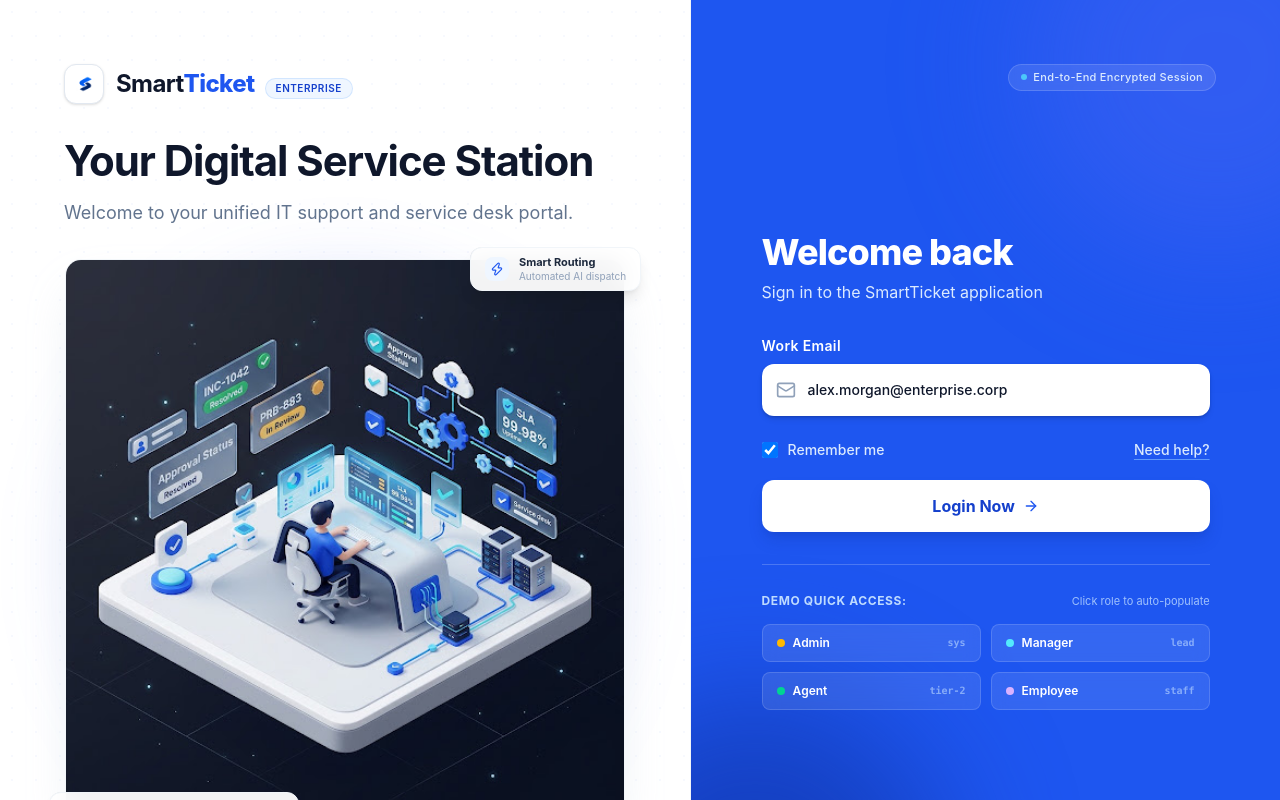
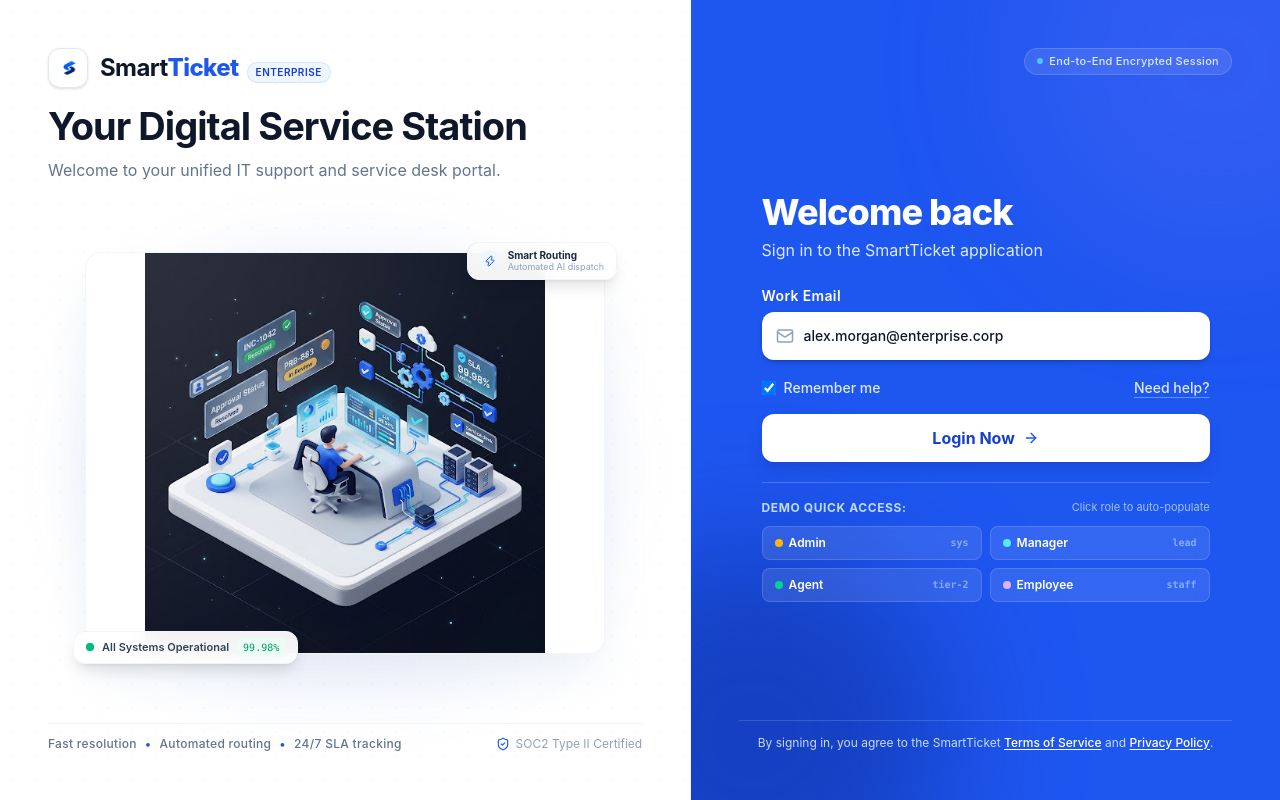
Before and after one commit to Jai7525/Smart-it-service-desk, a React (Vite) app in the folder frontend/: page /login in a window 1280 px wide. Shown: the top 800 px of the page. Built offline with nearby package versions, Linux system fonts and the light colour scheme; no server answers.

Commit message:
fix(login): fit layout onto single desktop viewport without vertical scroll

```diff
--- a/frontend/src/pages/LoginPage.tsx
+++ b/frontend/src/pages/LoginPage.tsx
@@ -67,22 +67,22 @@ export const LoginPage: React.FC = () => {
   };
 
   return (
-    <main className="w-full min-h-screen flex flex-col lg:flex-row flex-1 bg-slate-50 antialiased font-sans select-none selection:bg-[#1E56F0] selection:text-white">
+    <main className="w-full min-h-screen lg:h-screen lg:overflow-hidden flex flex-col lg:flex-row flex-1 bg-slate-50 antialiased font-sans select-none selection:bg-[#1E56F0] selection:text-white">
       {/* ========================================================================= */}
       {/* LEFT SECTION: Branding & 3D Illustration (54% Width)                      */}
       {/* ========================================================================= */}
       <section
         aria-label="Welcome and illustration"
-        className="w-full lg:w-[54%] bg-white flex flex-col justify-between p-8 sm:p-12 lg:p-14 xl:p-16 border-r border-slate-100 relative overflow-hidden"
+        className="w-full lg:w-[54%] h-full bg-white flex flex-col justify-between p-6 sm:p-8 lg:p-8 xl:p-12 border-r border-slate-100 relative overflow-hidden"
       >
         {/* Subtle Ambient Background Pattern */}
         <div className="absolute inset-0 bg-[radial-gradient(#1E56F0_1px,transparent_1px)] [background-size:24px_24px] opacity-[0.035] pointer-events-none" />
 
         {/* Top Content: SmartTicket Logo & Header */}
-        <div className="relative z-10 space-y-6">
+        <div className="relative z-10 space-y-3 xl:space-y-4">
           {/* SmartTicket Custom S-Logo matching design screenshot */}
           <div className="flex items-center gap-3">
-            <div className="w-10 h-10 rounded-xl bg-white border border-slate-200 shadow-sm flex items-center justify-center p-1.5">
+            <div className="w-9 h-9 xl:w-10 xl:h-10 rounded-xl bg-white border border-slate-200 shadow-sm flex items-center justify-center p-1.5">
               <img
                 src={brandLogo}
                 alt="SmartTicket Emblem"
@@ -90,69 +90,69 @@ export const LoginPage: React.FC = () => {
               />
             </div>
             <div className="flex items-baseline">
-              <span className="text-2xl font-bold tracking-tight text-slate-900">
+              <span className="text-xl xl:text-2xl font-bold tracking-tight text-slate-900">
                 Smart<span className="text-[#1E56F0] font-extrabold">Ticket</span>
               </span>
-              <span className="ml-2.5 px-2.5 py-0.5 text-[10px] font-semibold tracking-wider uppercase bg-blue-50 text-[#1540CC] rounded-full border border-blue-200/60">
+              <span className="ml-2 px-2 py-0.5 text-[9px] xl:text-[10px] font-semibold tracking-wider uppercase bg-blue-50 text-[#1540CC] rounded-full border border-blue-200/60">
                 Enterprise
               </span>
             </div>
           </div>
 
           {/* Editorial Headings */}
-          <div className="max-w-xl pt-2">
-            <h1 className="text-3xl sm:text-4xl lg:text-[42px] font-bold text-slate-900 tracking-tight leading-[1.18]">
+          <div className="max-w-xl">
+            <h1 className="text-2xl sm:text-3xl xl:text-[38px] font-bold text-slate-900 tracking-tight leading-[1.18]">
               Your Digital Service Station
             </h1>
-            <p className="mt-3 text-base sm:text-lg text-slate-500 font-normal leading-relaxed">
+            <p className="mt-1.5 xl:mt-2 text-sm xl:text-base text-slate-500 font-normal leading-relaxed">
               Welcome to your unified IT support and service desk portal.
             </p>
           </div>
         </div>
 
         {/* Center 3D Isometric IT Operations Illustration */}
-        <div className="relative z-10 my-6 sm:my-8 flex items-center justify-center flex-1">
-          <div className="relative w-full max-w-[500px] lg:max-w-[540px] xl:max-w-[560px] group">
+        <div className="relative z-10 my-auto py-3 xl:py-4 flex items-center justify-center flex-1 min-h-0">
+          <div className="relative w-full max-w-[420px] lg:max-w-[460px] xl:max-w-[520px] group">
             {/* Ambient Glow under illustration */}
-            <div className="absolute inset-4 -bottom-6 bg-[#4B68F6]/15 rounded-full blur-2xl transform-gpu -z-10" />
+            <div className="absolute inset-4 -bottom-4 bg-[#4B68F6]/15 rounded-full blur-2xl transform-gpu -z-10" />
 
             {/* Pristine 3D Scene Frame */}
             <div className="relative rounded-2xl overflow-hidden shadow-2xl shadow-slate-200/80 border border-slate-100/90 bg-white">
               <img
                 src={loginEcosystem}
                 alt="SmartTicket 3D Isometric IT Service Operations Ecosystem"
-                className="w-full h-auto object-cover transform transition-transform duration-700 ease-out hover:scale-[1.02]"
+                className="w-full max-h-[300px] lg:max-h-[340px] xl:max-h-[400px] object-contain mx-auto transform transition-transform duration-700 ease-out hover:scale-[1.02]"
                 loading="eager"
               />
             </div>
 
             {/* Micro Floating Badges */}
-            <div className="hidden sm:flex absolute -bottom-3 -left-4 bg-white/95 backdrop-blur-md px-3.5 py-2 rounded-xl shadow-lg border border-slate-100 items-center gap-2.5">
-              <span className="flex h-2.5 w-2.5 relative">
+            <div className="hidden sm:flex absolute -bottom-2.5 -left-3 bg-white/95 backdrop-blur-md px-3 py-1.5 rounded-xl shadow-lg border border-slate-100 items-center gap-2">
+              <span className="flex h-2 w-2 relative">
                 <span className="animate-ping absolute inline-flex h-full w-full rounded-full bg-emerald-400 opacity-75" />
-                <span className="relative inline-flex rounded-full h-2.5 w-2.5 bg-emerald-500" />
+                <span className="relative inline-flex rounded-full h-2 w-2 bg-emerald-500" />
               </span>
-              <span className="text-xs font-semibold text-slate-700">All Systems Operational</span>
-              <span className="text-[11px] font-mono font-medium text-emerald-600 bg-emerald-50 px-1.5 py-0.5 rounded">
+              <span className="text-[11px] font-semibold text-slate-700">All Systems Operational</span>
+              <span className="text-[10px] font-mono font-medium text-emerald-600 bg-emerald-50 px-1.5 py-0.5 rounded">
                 99.98%
               </span>
             </div>
 
-            <div className="hidden sm:flex absolute -top-3 -right-4 bg-white/95 backdrop-blur-md px-3.5 py-2 rounded-xl shadow-lg border border-slate-100 items-center gap-2.5">
-              <div className="w-6 h-6 rounded-lg bg-blue-50 text-[#1E56F0] flex items-center justify-center">
-                <Zap className="w-3.5 h-3.5" />
+            <div className="hidden sm:flex absolute -top-2.5 -right-3 bg-white/95 backdrop-blur-md px-3 py-1.5 rounded-xl shadow-lg border border-slate-100 items-center gap-2">
+              <div className="w-5 h-5 rounded-lg bg-blue-50 text-[#1E56F0] flex items-center justify-center">
+                <Zap className="w-3 h-3" />
               </div>
               <div className="text-left">
-                <p className="text-[11px] font-bold text-slate-800 leading-tight">Smart Routing</p>
-                <p className="text-[10px] text-slate-400 leading-tight">Automated AI dispatch</p>
+                <p className="text-[10px] font-bold text-slate-800 leading-tight">Smart Routing</p>
+                <p className="text-[9px] text-slate-400 leading-tight">Automated AI dispatch</p>
               </div>
             </div>
           </div>
         </div>
 
         {/* Bottom Tagline & Certifications */}
-        <div className="relative z-10 pt-4 border-t border-slate-100 flex items-center justify-between">
-          <p className="text-xs sm:text-sm font-medium text-slate-500 tracking-wide flex items-center gap-1 sm:gap-2">
+        <div className="relative z-10 pt-3 border-t border-slate-100 flex items-center justify-between shrink-0">
+          <p className="text-xs font-medium text-slate-500 tracking-wide flex items-center gap-1 sm:gap-2">
             <span>Fast resolution</span>
             <span className="text-[#1E56F0]">•</span>
             <span>Automated routing</span>
@@ -171,14 +171,14 @@ export const LoginPage: React.FC = () => {
       {/* ========================================================================= */}
       <section
         aria-label="Sign in"
-        className="w-full lg:w-[46%] bg-[#1E56F0] text-white flex flex-col justify-between p-8 sm:p-12 lg:p-14 xl:p-16 relative overflow-hidden"
+        className="w-full lg:w-[46%] h-full bg-[#1E56F0] text-white flex flex-col justify-between p-6 sm:p-8 lg:p-8 xl:p-12 relative overflow-hidden"
       >
         {/* Background Geometric Curves & Glow */}
         <div className="absolute -top-32 -right-32 w-96 h-96 bg-[#4B68F6]/40 rounded-full blur-3xl pointer-events-none" />
         <div className="absolute -bottom-32 -left-32 w-96 h-96 bg-[#1032A3]/60 rounded-full blur-3xl pointer-events-none" />
 
         {/* Top Subtle Security Badge */}
-        <div className="relative z-10 flex justify-end items-center">
+        <div className="relative z-10 flex justify-end items-center shrink-0">
           <div className="inline-flex items-center gap-1.5 px-3 py-1 rounded-full bg-white/10 backdrop-blur-sm border border-white/15 text-[11px] font-medium text-blue-100 tracking-wide">
             <span className="w-1.5 h-1.5 rounded-full bg-cyan-300 animate-pulse" />
             <span>End-to-End Encrypted Session</span>
@@ -186,35 +186,35 @@ export const LoginPage: React.FC = () => {
         </div>
 
         {/* Center Container: Login Card */}
-        <div className="relative z-10 my-auto py-8 max-w-md w-full mx-auto">
+        <div className="relative z-10 my-auto py-2 xl:py-4 max-w-md w-full mx-auto">
           {/* Header */}
-          <div className="text-left mb-8">
-            <h2 className="text-3xl sm:text-4xl font-extrabold tracking-tight text-white">
+          <div className="text-left mb-5 xl:mb-6">
+            <h2 className="text-2xl sm:text-3xl xl:text-4xl font-extrabold tracking-tight text-white">
               Welcome back
             </h2>
-            <p className="mt-2 text-base text-blue-100 font-normal">
+            <p className="mt-1 xl:mt-1.5 text-sm xl:text-base text-blue-100 font-normal">
               Sign in to the SmartTicket application
             </p>
           </div>
 
           {/* Error Message */}
           {errorMessage && (
-            <div className="mb-5 bg-rose-500/25 border border-rose-300/40 rounded-xl p-3.5 text-xs text-white flex items-start gap-2.5 backdrop-blur-sm">
+            <div className="mb-4 bg-rose-500/25 border border-rose-300/40 rounded-xl p-3 text-xs text-white flex items-start gap-2.5 backdrop-blur-sm">
               <AlertCircle className="w-4 h-4 text-rose-200 shrink-0 mt-0.5" />
               <span className="leading-relaxed font-medium">{errorMessage}</span>
             </div>
           )}
 
           {/* Form */}
-          <form onSubmit={handleSubmit} className="space-y-5">
+          <form onSubmit={handleSubmit} className="space-y-4">
             {/* Email Field */}
-            <div className="space-y-2">
-              <label htmlFor="work-email" className="block text-sm font-semibold tracking-wide text-white">
+            <div className="space-y-1.5">
+              <label htmlFor="work-email" className="block text-xs xl:text-sm font-semibold tracking-wide text-white">
                 Work Email
               </label>
               <div className="relative rounded-xl shadow-sm">
                 <div className="absolute inset-y-0 left-0 pl-3.5 flex items-center pointer-events-none text-slate-400">
-                  <Mail className="h-5 w-5 text-slate-400" />
+                  <Mail className="h-4.5 w-4.5 text-slate-400" />
                 </div>
                 <input
                   type="email"
@@ -224,20 +224,20 @@ export const LoginPage: React.FC = () => {
                   placeholder="name@company.com"
                   value={email}
                   onChange={(e) => setEmail(e.target.value)}
-                  className="w-full pl-11 pr-4 py-3.5 bg-white text-slate-900 placeholder-slate-400 font-medium rounded-xl text-sm border-2 border-transparent focus:border-cyan-300 focus:outline-none focus:ring-4 focus:ring-blue-400/40 shadow-md transition-all duration-200"
+                  className="w-full pl-10 pr-4 py-3 bg-white text-slate-900 placeholder-slate-400 font-medium rounded-xl text-sm border-2 border-transparent focus:border-cyan-300 focus:outline-none focus:ring-4 focus:ring-blue-400/40 shadow-md transition-all duration-200"
                 />
               </div>
             </div>
 
             {/* Options Row: Remember Me & Need Help? */}
-            <div className="flex items-center justify-between pt-1">
-              <label className="flex items-center gap-2.5 cursor-pointer select-none group">
+            <div className="flex items-center justify-between pt-0.5">
+              <label className="flex items-center gap-2 cursor-pointer select-none group">
                 <input
                   type="checkbox"
                   defaultChecked
-                  className="w-4 h-4 rounded text-[#1E56F0] bg-white border-none focus:ring-offset-[#1E56F0] focus:ring-2 focus:ring-white transition duration-150 cursor-pointer"
+                  className="w-3.5 h-3.5 rounded text-[#1E56F0] bg-white border-none focus:ring-offset-[#1E56F0] focus:ring-2 focus:ring-white transition duration-150 cursor-pointer"
                 />
-                <span className="text-sm font-medium text-blue-100 group-hover:text-white transition-colors">
+                <span className="text-xs xl:text-sm font-medium text-blue-100 group-hover:text-white transition-colors">
                   Remember me
                 </span>
               </label>
@@ -245,7 +245,7 @@ export const LoginPage: React.FC = () => {
               <button
                 type="button"
                 onClick={() => alert('For support or credentials reset, contact it-support@smartticket.local')}
-                className="text-sm font-medium text-blue-100 hover:text-white underline underline-offset-4 decoration-blue-300/60 hover:decoration-white transition-colors cursor-pointer"
+                className="text-xs xl:text-sm font-medium text-blue-100 hover:text-white underline underline-offset-4 decoration-blue-300/60 hover:decoration-white transition-colors cursor-pointer"
               >
                 Need help?
               </button>
@@ -255,7 +255,7 @@ export const LoginPage: React.FC = () => {
             <button
               type="submit"
               disabled={isLoading}
-              className="w-full mt-2 py-3.5 px-6 rounded-xl font-bold text-[#1540CC] bg-white hover:bg-blue-50 active:bg-blue-100 shadow-lg shadow-[#1032A3]/25 flex items-center justify-center gap-2 group transition-all duration-200 transform hover:-translate-y-0.5 cursor-pointer"
+              className="w-full mt-1.5 py-3 px-6 rounded-xl font-bold text-[#1540CC] bg-white hover:bg-blue-50 active:bg-blue-100 shadow-lg shadow-[#1032A3]/25 flex items-center justify-center gap-2 group transition-all duration-200 transform hover:-translate-y-0.5 cursor-pointer text-sm xl:text-base"
             >
               {isLoading ? (
                 <>
@@ -272,32 +272,32 @@ export const LoginPage: React.FC = () => {
           </form>
 
           {/* DEMO QUICK ACCESS Section */}
-          <div className="mt-8 pt-7 border-t border-white/20">
-            <div className="flex items-center justify-between mb-3.5">
-              <span className="text-xs font-bold tracking-wider text-blue-200 uppercase">
+          <div className="mt-5 pt-4 border-t border-white/20">
+            <div className="flex items-center justify-between mb-2.5">
+              <span className="text-[11px] xl:text-xs font-bold tracking-wider text-blue-200 uppercase">
                 DEMO QUICK ACCESS:
               </span>
-              <span className="text-[11px] text-blue-200/80 font-normal">Click role to auto-populate</span>
+              <span className="text-[10px] xl:text-[11px] text-blue-200/80 font-normal">Click role to auto-populate</span>
             </div>
 
             {/* 4 Demo Role Buttons */}
-            <div className="grid grid-cols-2 gap-2.5">
+            <div className="grid grid-cols-2 gap-2">
               {demoAccounts.map((acc) => (
                 <button
                   key={acc.label}
                   type="button"
                   onClick={() => handleQuickFill(acc.email)}
-                  className={`flex items-center justify-between px-3.5 py-2.5 rounded-lg border text-white text-xs font-semibold backdrop-blur-sm transition-all duration-150 group text-left cursor-pointer ${
+                  className={`flex items-center justify-between px-3 py-2 rounded-lg border text-white text-xs font-semibold backdrop-blur-sm transition-all duration-150 group text-left cursor-pointer ${
                     email === acc.email
                       ? 'bg-white/30 border-white shadow-md'
                       : 'bg-white/10 hover:bg-white/20 active:bg-white/25 border-white/15'
                   }`}
                 >
-                  <div className="flex items-center gap-2">
+                  <div className="flex items-center gap-1.5">
                     <span className={`w-2 h-2 rounded-full ${acc.dotColor}`} />
                     <span>{acc.label}</span>
                   </div>
-                  <span className="text-[10px] text-blue-200 opacity-60 group-hover:opacity-100 font-mono">
+                  <span className="text-[9px] xl:text-[10px] text-blue-200 opacity-60 group-hover:opacity-100 font-mono">
                     {acc.tag}
                   </span>
                 </button>
@@ -307,8 +307,8 @@ export const LoginPage: React.FC = () => {
         </div>
 
         {/* Bottom Compliance Footer */}
-        <div className="relative z-10 pt-4 border-t border-white/15 text-center">
-          <p className="text-xs text-blue-100/90 font-normal leading-relaxed">
+        <div className="relative z-10 pt-3 border-t border-white/15 text-center shrink-0">
+          <p className="text-[11px] xl:text-xs text-blue-100/90 font-normal leading-relaxed">
             By signing in, you agree to the SmartTicket{' '}
             <span className="text-white font-medium underline underline-offset-2 hover:text-cyan-200 cursor-pointer">
               Terms of Service
```
